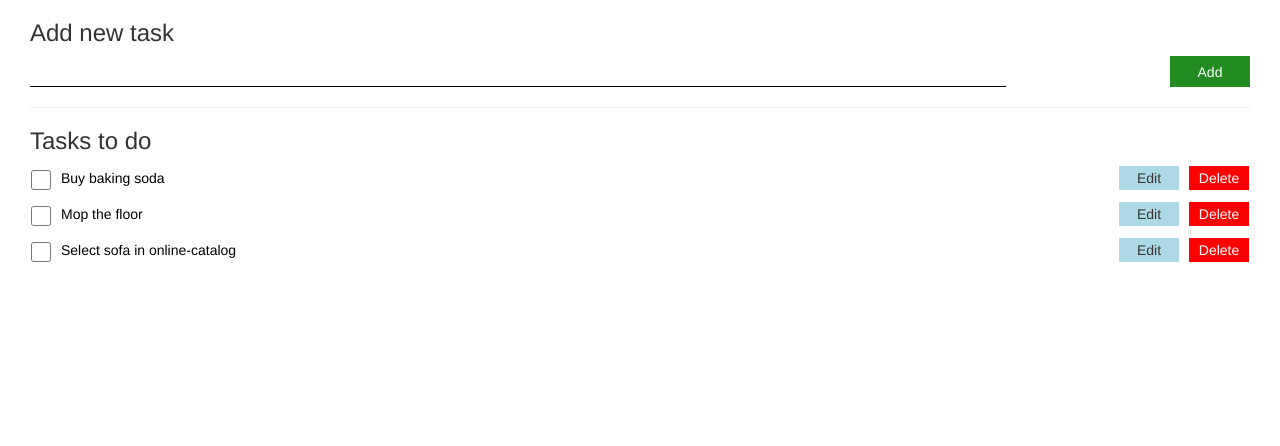
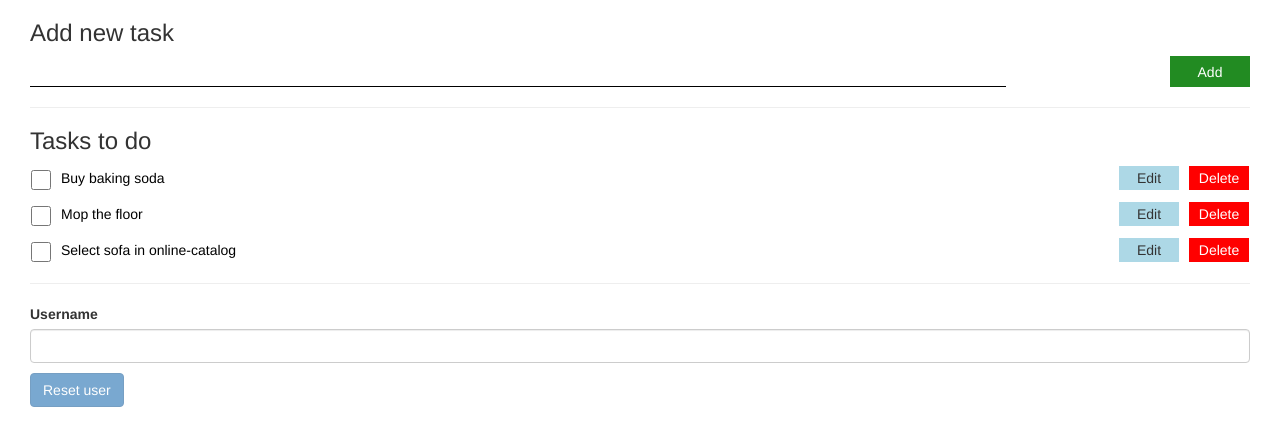
Before and after one commit to KolosUK/JSPCamp, an Angular app: page / in a window 1280 px wide. Shown: the top 446 px of the page. Built offline with nearby package versions, Linux system fonts and the light colour scheme.

Commit message:
practice one-way- and two-way-binding

```diff
--- a/src/app/new-item/new-item.component.html
+++ b/src/app/new-item/new-item.component.html
@@ -1,4 +1,6 @@
 <div class="new-item-add">
-    <input type="text" name="task name" id="new-item-add-value">
-    <button class="add-button">Add</button>
+    <input type="text" name="task name" id="new-item-add-value" (input)="onUpdateItemName($event)">
+    <!-- <input type="text" class="output" >{{ itemCreationStatus }} -->
+    <!-- <p>{{ serverName }}</p> -->
+    <button class="add-button" [disabled]="allowNewItem" (click)="onCreateButtonClick()">Add</button>
 </div>
--- a/src/app/new-item/new-item.component.ts
+++ b/src/app/new-item/new-item.component.ts
@@ -6,7 +6,23 @@
   styleUrls: ['./new-item.component.css']
 })
 export class NewItemComponent implements OnInit {
-  constructor() {}
+  allowNewItem = false;
+  itemCreationStatus = 'No item was created';
+  serverName = 'Test task';
+
+  constructor() {
+    setTimeout(() => {
+      this.allowNewItem = true;
+    }, 2000);
+  }
 
   ngOnInit(): void {}
+
+  onCreateButtonClick() {
+    this.itemCreationStatus = `Item was created. Name is ' + this.serverName'`;
+  }
+
+  onUpdateItemName(event: any) {
+    this.serverName = (<HTMLInputElement>event.target).value;
+  }
 }
--- a/src/app/tasks-to-do-list/tasks-to-do-list.component.html
+++ b/src/app/tasks-to-do-list/tasks-to-do-list.component.html
@@ -4,7 +4,7 @@
         <div class="list__item">
             <div class="list__item_name">
                 <input type="checkbox" name="" id="list__item_value" class="list__item_value--checked">
-                <li class="tasks__list-item">Buy baking soda</li>
+                <li class="tasks__list-item">{{ taskName }}</li>
             </div>
             <div class="list__item_description">
                 <button class="edit__button">Edit</button>
@@ -31,5 +31,10 @@
                 <button class="delete__button">Delete</button>
             </div>
         </div>
+        <hr>
+        <label>Username</label>
+        <input type="text" class="form-control" [(ngModel)]="username">
+        <p>{{ username }}</p>
+        <button class="btn btn-primary" [disabled]="username === ''">Reset user</button>
     </ul>
 </div>
--- a/src/app/tasks-to-do-list/tasks-to-do-list.component.ts
+++ b/src/app/tasks-to-do-list/tasks-to-do-list.component.ts
@@ -1,12 +1,12 @@
-import { Component, OnInit } from '@angular/core';
+import { Component } from '@angular/core';
 
 @Component({
   selector: 'app-tasks-to-do-list',
   templateUrl: './tasks-to-do-list.component.html',
   styleUrls: ['./tasks-to-do-list.component.css']
 })
-export class TasksToDoListComponent implements OnInit {
-  constructor() {}
-
-  ngOnInit(): void {}
+export class TasksToDoListComponent {
+  taskId: number = 1;
+  taskName: string = 'Buy baking soda';
+  username: string = '';
 }
```
